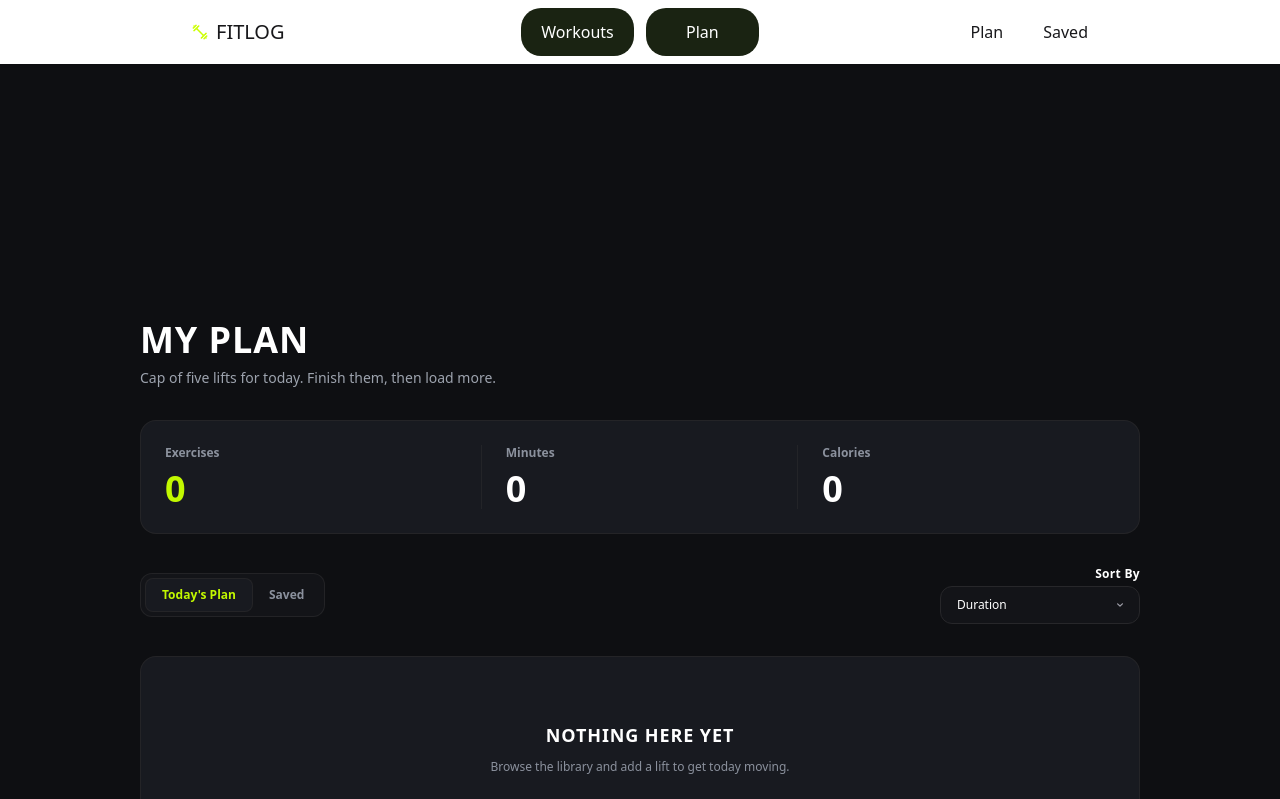
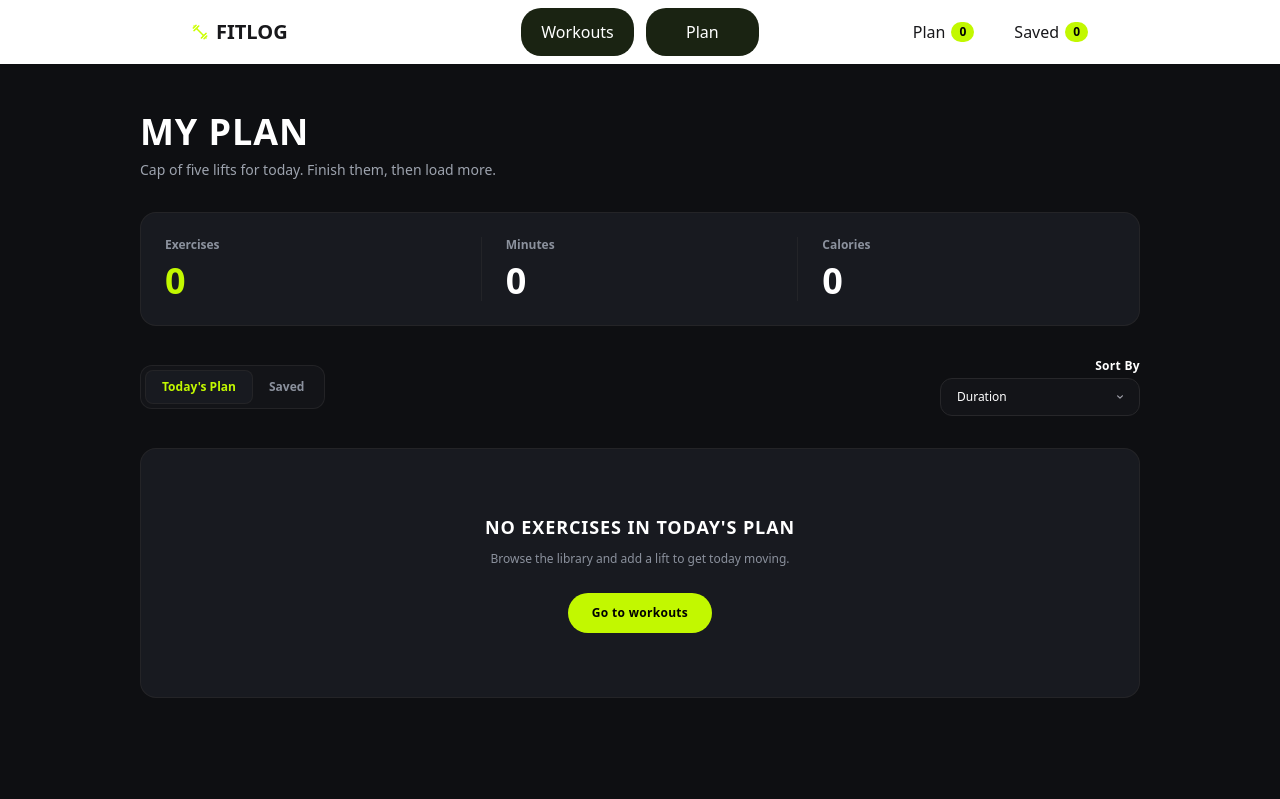
Before and after one commit to 02rashed/b14-assignment-6, a Next.js app: page /my-plan in a window 1280 px wide. Shown: the top 799 px of the page. Built offline with nearby package versions, Linux system fonts and the light colour scheme.

Commit message:
save badge and plan badge added

```diff
--- a/src/app/my-plan/page.tsx
+++ b/src/app/my-plan/page.tsx
@@ -1,14 +1,23 @@
 "use client"
-import React, { useContext } from 'react';
+import React, { useContext, useState } from 'react';
 import { ExerciseContext } from '@/context/exerciseContex';
 import Link from 'next/link';
+import ExerciseCard from '@/components/exerciseDetails/exerciseCard';
+import { IExercise } from '@/components/types/exercises.type';
 
 const AddedExercises = () => {
-    const { addPlan, saveLater } = useContext(ExerciseContext);
+  const { addPlan = [], saveLater = [], removePlan } = useContext(ExerciseContext);
+  const [activeTab, setActiveTab] = useState<'today' | 'saved'>('today');
 
+  const currentList = activeTab === 'today' ? addPlan : saveLater;
+
+  // Dynamic calculations for stats summary
+  const totalExercises = currentList.length;
+  const totalMinutes = currentList.reduce((acc, item) => acc + (Number(item.duration) || 0), 0);
+  const totalCalories = currentList.reduce((acc, item) => acc + (Number(item.caloriesBurned) || 0), 0);
 
   return (
-    <div className="min-h-screen bg-[#0e0f12] text-white px-4 py-80 flex justify-center">
+    <div className="min-h-screen bg-[#0e0f12] text-white px-4 py-28 flex justify-center">
       <div className="w-full max-w-[1000px] space-y-8">
 
         {/* Header Section */}
@@ -30,7 +39,7 @@ const AddedExercises = () => {
               Exercises
             </span>
             <span className="text-4xl font-black text-[#c2f800]">
-              0
+              {totalExercises}
             </span>
           </div>
 
@@ -40,7 +49,7 @@ const AddedExercises = () => {
               Minutes
             </span>
             <span className="text-4xl font-black text-white">
-              0
+              {totalMinutes}
             </span>
           </div>
 
@@ -50,7 +59,7 @@ const AddedExercises = () => {
               Calories
             </span>
             <span className="text-4xl font-black text-white">
-              0
+              {totalCalories}
             </span>
           </div>
 
@@ -61,10 +70,24 @@ const AddedExercises = () => {
 
           {/* Filter Pills */}
           <div className="inline-flex items-center bg-[#131418] border border-zinc-800/80 p-1 rounded-xl w-fit">
-            <button className="px-4 py-2 text-xs font-bold rounded-lg bg-[#181a20] text-[#c2f800] border border-zinc-800/80 transition-colors">
+            <button
+              onClick={() => setActiveTab('today')}
+              className={`px-4 py-2 text-xs font-bold rounded-lg transition-colors ${
+                activeTab === 'today'
+                  ? 'bg-[#181a20] text-[#c2f800] border border-zinc-800/80'
+                  : 'text-[#8b919d] hover:text-white'
+              }`}
+            >
               Today's Plan
             </button>
-            <button className="px-4 py-2 text-xs font-bold rounded-lg text-[#8b919d] hover:text-white transition-colors">
+            <button
+              onClick={() => setActiveTab('saved')}
+              className={`px-4 py-2 text-xs font-bold rounded-lg transition-colors ${
+                activeTab === 'saved'
+                  ? 'bg-[#181a20] text-[#c2f800] border border-zinc-800/80'
+                  : 'text-[#8b919d] hover:text-white'
+              }`}
+            >
               Saved
             </button>
           </div>
@@ -89,10 +112,18 @@ const AddedExercises = () => {
           </div>
         </div>
 
-        {/* Empty State Card */}
+        {/* Exercises Content Display Area */}
+        {currentList.length > 0 ? (
+          <div className="space-y-4">
+            {currentList.map((exercise: IExercise) => (
+              <ExerciseCard key={exercise.id} exercise={exercise} onRemove={removePlan} />
+            ))}
+          </div>
+        ) : (
+          /* Empty State Card when list length is 0 */
           <div className="bg-[#181a20] border border-zinc-800/80 rounded-2xl py-16 px-6 flex flex-col items-center justify-center text-center">
             <h2 className="text-lg font-black uppercase tracking-wider text-white">
-            NOTHING HERE YET
+              {activeTab === 'today' ? 'NO EXERCISES IN TODAY\'S PLAN' : 'NO SAVED EXERCISES FOUND'}
             </h2>
             <p className="mt-2 text-xs text-[#8b919d] max-w-sm font-medium leading-relaxed">
               Browse the library and add a lift to get today moving.
@@ -101,6 +132,8 @@ const AddedExercises = () => {
               Go to workouts
             </Link>
           </div>
+        )}
+
       </div>
     </div>
   );
--- /dev/null
+++ b/src/components/exerciseDetails/exerciseCard.tsx
@@ -0,0 +1,89 @@
+import React from 'react';
+import Image from 'next/image';
+import Link from 'next/link';
+import { Clock, Flame, Star, Check, X } from 'lucide-react';
+import { IExercise } from '@/components/types/exercises.type';
+
+interface ExerciseCardProps {
+  exercise: IExercise;
+  onRemove?: (id: number) => void;
+  onMarkAsDone?: (id: number) => void;
+}
+
+const ExerciseCard: React.FC<ExerciseCardProps> = ({
+  exercise,
+  onRemove,
+  onMarkAsDone,
+}) => {
+  return (
+    <div className="w-full bg-[#181a20] border border-zinc-800/80 rounded-2xl p-4 flex flex-col sm:flex-row items-start sm:items-center justify-between gap-4">
+      {/* Left Section: Image & Info */}
+      <div className="flex items-center gap-4">
+        {/* Thumbnail Image */}
+        <div className="relative w-28 h-20 rounded-xl overflow-hidden shrink-0 bg-zinc-900">
+          <Image
+            src={exercise.image}
+            alt={exercise.name}
+            fill
+            className="object-cover"
+            unoptimized
+          />
+        </div>
+
+        {/* Text & Specs */}
+        <div className="space-y-1">
+          <h3 className="text-lg font-black uppercase tracking-wide text-white leading-tight">
+            {exercise.name}
+          </h3>
+          <p className="text-xs text-[#8b919d] font-medium capitalize">
+            {exercise.equipment}, {exercise.muscleGroups?.[0] || 'Bench'}
+          </p>
+
+          {/* Metadata Row */}
+          <div className="flex items-center gap-3 pt-1 text-xs font-medium">
+            <div className="flex items-center gap-1 text-white">
+              <Clock className="w-3.5 h-3.5 text-[#c2f800]" />
+              <span>{exercise.duration} min</span>
+            </div>
+            <div className="flex items-center gap-1 text-white">
+              <Flame className="w-3.5 h-3.5 text-[#c2f800]" />
+              <span>{exercise.caloriesBurned} kcal</span>
+            </div>
+            <div className="flex items-center gap-1 text-white">
+              <Star className="w-3.5 h-3.5 text-[#c2f800]" />
+              <span>{exercise.rating}</span>
+            </div>
+          </div>
+        </div>
+      </div>
+
+      {/* Right Section: Action Buttons */}
+      <div className="flex items-center gap-3 self-end sm:self-center">
+        <Link
+          href={`/exercises/${exercise.id}`}
+          className="px-4 py-2 rounded-full border border-zinc-700 bg-transparent text-white text-xs font-bold hover:bg-zinc-800 transition-colors"
+        >
+          View Details
+        </Link>
+
+        <button
+          onClick={() => onMarkAsDone?.(exercise.id)}
+          className="flex items-center gap-1.5 px-4 py-2 rounded-full bg-[#c2f800] text-black text-xs font-bold hover:bg-[#b0e000] transition-colors"
+        >
+          <Check className="w-3.5 h-3.5 stroke-[3]" />
+          <span>Mark as Done</span>
+        </button>
+
+        <button
+          onClick={() => onRemove?.(exercise.id)}
+          className="text-zinc-400 hover:text-white p-1 transition-colors ml-1"
+          aria-label="Remove exercise"
+        >
+          <X className="w-4 h-4" />
+        </button>
+      </div>
+    </div>
+  );
+};
+
+export default ExerciseCard;
--- a/src/components/shared/Navbar.tsx
+++ b/src/components/shared/Navbar.tsx
@@ -1,24 +1,59 @@
-import React from 'react';
+'use client';
+
+import React, { useContext } from 'react';
 import Image from 'next/image';
+import Link from 'next/link';
 import logo from '@/assets/logo.png';
-import Link from "next/link";
+import { ExerciseContext } from '@/context/exerciseContex';
+
 const Navbar = () => {
+  const { addPlan = [], saveLater = [] } = useContext(ExerciseContext);
+
   return (
-<div className="fixed z-100 lg:px-[15%] navbar bg-base-100 shadow-sm">
+    <div className="fixed z-[100] lg:px-[15%] navbar bg-base-100 shadow-sm">
       <div className="navbar-start cursor-pointer">
-    <Image className="h-4 w-4" src={logo} alt ="logo"  />
-    <Link href="../homepage/banner.tsx" className="px-2 text-xl"> FITLOG </Link>
+        <Image className="h-4 w-4" src={logo} alt="logo" />
+        <Link href="/" className="px-2 text-xl font-bold">
+          FITLOG
+        </Link>
       </div>
+
       <div className="navbar-center lg:flex">
         <div className="grid grid-cols-2 gap-3">
-        <Link href="" className="px-5 py-3 text-white hover:text-[#c5f900] bg-[#1a2312] rounded-[20px] hidden md:block">Workouts</Link>
-        <Link href="" className="px-10 py-3 text-white hover:text-[#c5f900] bg-[#1a2312] rounded-[20px] hidden md:block "> Plan</Link>
+          <Link
+            href="/exercises"
+            className="px-5 py-3 text-white hover:text-[#c5f900] bg-[#1a2312] rounded-[20px] hidden md:block"
+          >
+            Workouts
+          </Link>
+
+          <Link
+            href="/my-plan"
+            className="px-10 py-3 text-white hover:text-[#c5f900] bg-[#1a2312] rounded-[20px] hidden md:block"
+          >
+            Plan
+          </Link>
         </div>
       </div>
+
       <div className="navbar-end">
-    <ul className="flex gap-10">
-        <li><Link href="/my-plan"> Plan </Link></li>
-        <li><Link href=""> Saved </Link> </li>
+        <ul className="flex gap-10 items-center">
+          <li>
+            <Link href="/my-plan" className="flex items-center gap-1.5">
+              <span>Plan</span>
+              <span className="bg-[#c2f800] text-black px-2 py-0.5 rounded-full text-xs font-bold">
+                {addPlan.length}
+              </span>
+            </Link>
+          </li>
+          <li>
+            <Link href="/my-plan" className="flex items-center gap-1.5">
+              <span>Saved</span>
+              <span className="bg-[#c2f800] text-black px-2 py-0.5 rounded-full text-xs font-bold">
+                {saveLater.length}
+              </span>
+            </Link>
+          </li>
         </ul>
       </div>
     </div>
--- /dev/null
+++ b/src/components/shared/PlanBadge.tsx
@@ -0,0 +1,14 @@
+'use client';
+
+import React, { useContext } from 'react';
+import { ExerciseContext } from '@/context/exerciseContex';
+
+export default function PlanBadge() {
+  const { addPlan = [] } = useContext(ExerciseContext);
+
+  return (
+    <span className="bg-[#c2f800] text-black px-2 py-0.5 rounded-full text-xs font-bold">
+      {addPlan.length}
+    </span>
+  );
+}
```
Also changed, not shown: src/components/shared/SaveBadge.tsx (added). Lines whose indentation alone changed are shown as unchanged.
